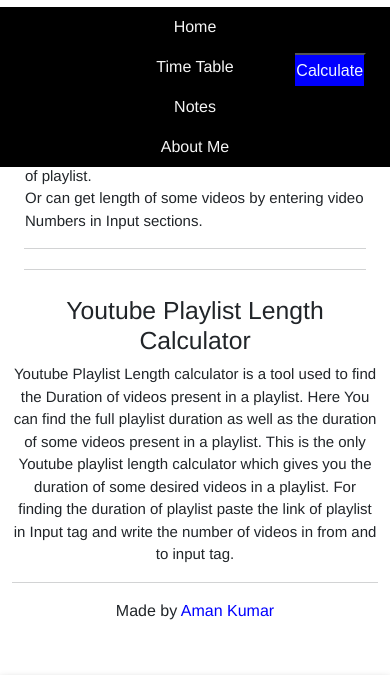
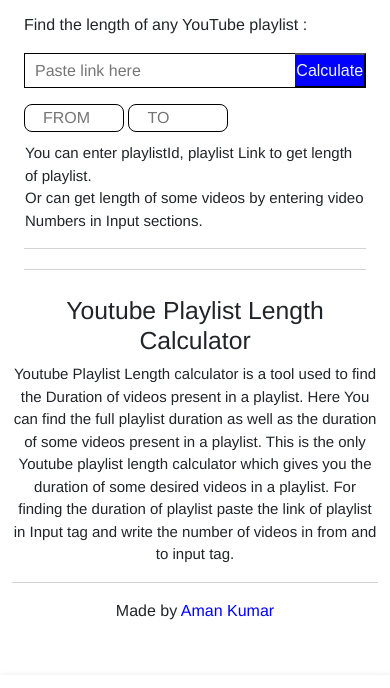
Before and after one commit to Amanyara21/playlistlength.github.io, a plain HTML site: page index.html in a window 390 px wide. Shown: the part 103-791 px from the top of the page. Drawn offline with nearby package versions, Linux system fonts and the light colour scheme.

Commit message:
Update header&share.css

```diff
--- a/css/header&share.css
+++ b/css/header&share.css
@@ -60,7 +60,7 @@
         /* display: none; */
         /* display: block!important; */
         /* z-index: 5; */
-        left: 0;
+        left: -100%;
         position: absolute;
         width: 100%;
         margin-top: 10px;
```
